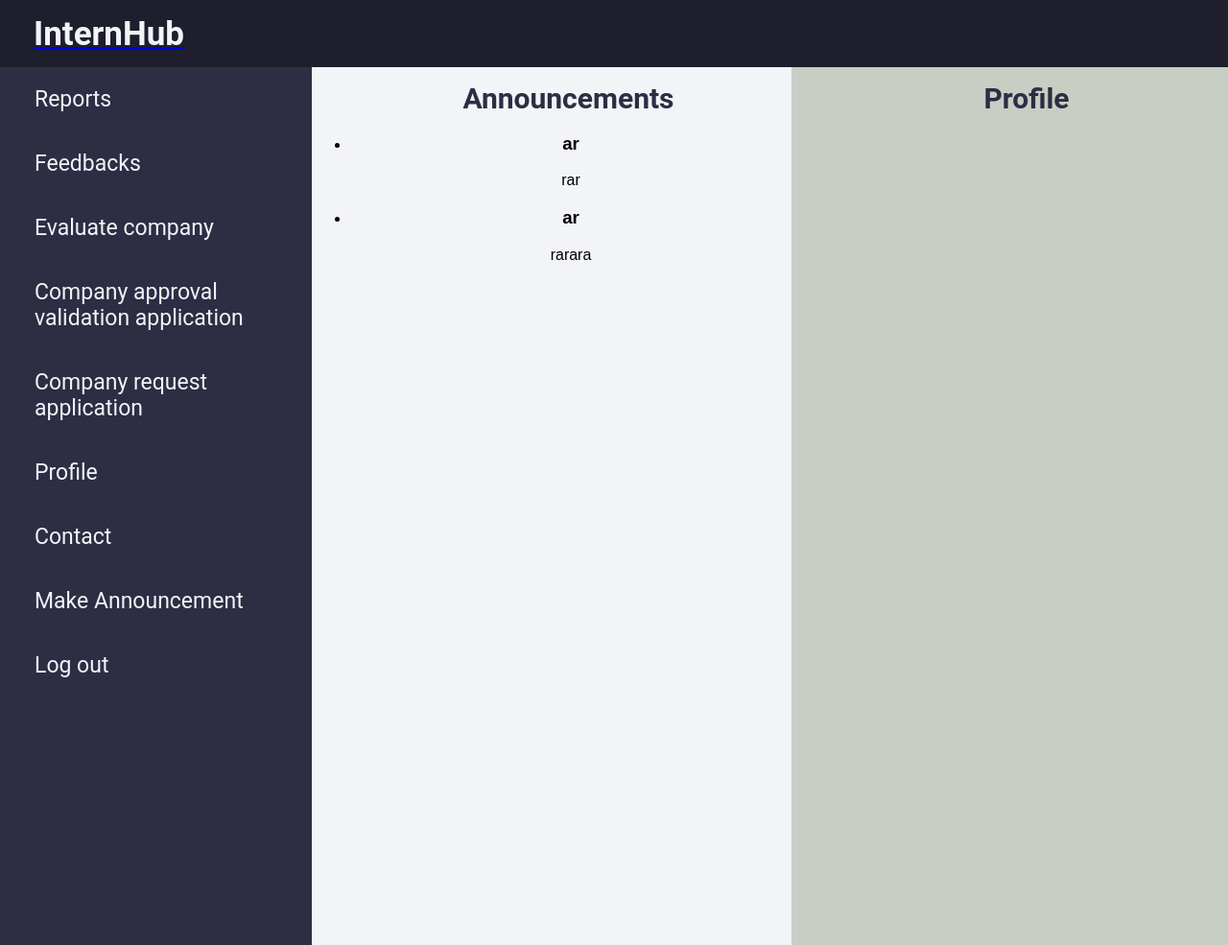
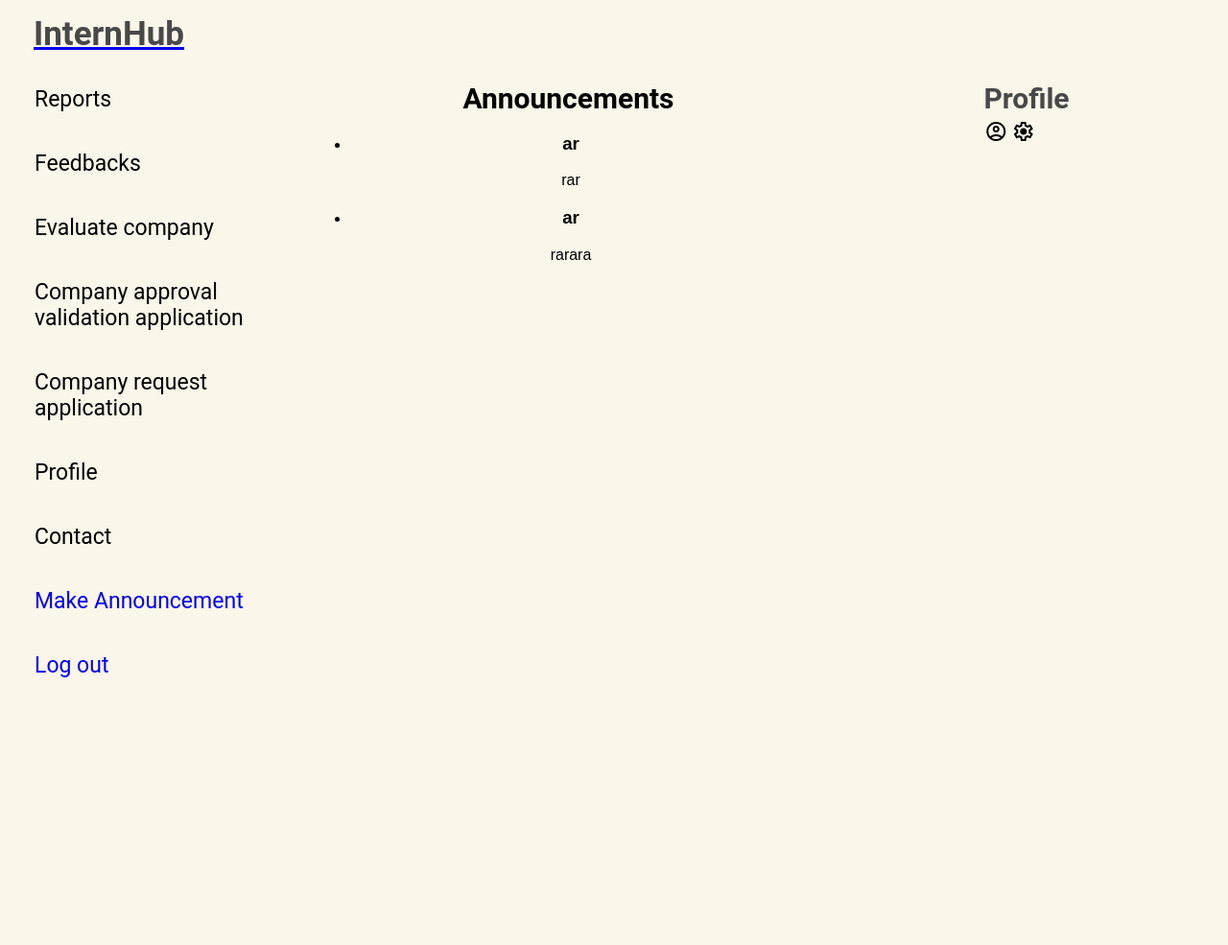
Before and after one commit to SarperArda/InternHub, a Django app: page / in a window 1280 px wide. Shown: the whole page at 96% size. Run offline with Django 4.2, Linux system fonts and the light colour scheme; a user stored in the database is signed in; data comes from the database, SQL or seed files in the repository; both versions use the stored data as it was after the commit.

Commit message:
Color changes

```diff
--- a/InternHub/main/static/main/home.css
+++ b/InternHub/main/static/main/home.css
@@ -1,12 +1,9 @@
 /* Colors*/
 :root {
-    --color-deep-azure: #415A80;
-    --color-snowbelt: #F2F4F8;
-    --color-black-pearl: #1E1E2C;
-    --color-black-blueberry: #2D2D44;
-    --color-foggy-dew: #C8CEC4;
-    --color-carbon: #333333;
-    --color-oily-steel: #9BA8A8;
+    --color-white-sand: #faf6e9;
+    --color-darker-sand: #ece8d9;
+    --color-cloud: #fffdf6;
+    --color-brown-sugar: #494949;
 }
 
 /* Constants */
@@ -21,12 +18,12 @@
 body {
     margin: 0;
     padding: 0;
-    background-color: var(--color-snowbelt);
+    background-color: var(--color-cloud);
     font-family: sans-serif;
 }
 
 .page-header {
-    background-color: var(--color-black-pearl);
+    background-color: var(--color-white-sand);
     overflow: hidden;
     position: relative;
     height: 70px;
@@ -36,7 +33,7 @@
 .page-header h1 {
     font-family: "Roboto", sans-serif;
     font-size: 35px;
-    color: var(--color-snowbelt);
+    color: var(--color-brown-sugar);
     text-align: left;
     margin: 15px 0 5px 35px;
     position: relative;
@@ -54,7 +51,7 @@
 .side-menu {
     grid-row: 1;
     grid-column: 1;
-    background-color: var(--color-black-blueberry);
+    background-color: var(--color-white-sand);
     padding: 0;
     position: relative;
     width: 100%;
@@ -62,7 +59,7 @@
 }
 
 .side-menu nav {
-    background-color: var(--color-black-blueberry);
+    background-color: var(--color-white-sand);
     padding: 0 0 20px 0;
     position: relative;
     width: 325px;
@@ -80,7 +77,7 @@
     font-family: "Roboto", sans-serif;
     text-align: left;
     outline: 0;
-    background-color: var(--color-black-blueberry);
+    background-color: var(--color-white-sand);
     width: 100%;
     border: 0;
     padding: 20px 50px 20px 36px;
@@ -94,13 +91,13 @@
 .side-menu button:hover,
 .side-menu button:focus,
 .side-menu button:active {
-    background-color: var(--color-deep-azure);
+    background-color: var(--color-darker-sand);
 }
 
 .news-section {
     grid-row: 1;
     grid-column: 2;
-    background-color: var(--color-snowbelt);
+    background-color: var(--color-white-sand);
     padding: 0;
     position: relative;
     width: 100%;
@@ -110,14 +107,14 @@
 .news-section h2 {
     font-family: "Roboto", sans-serif;
     font-size: 30px;
-    color: var(--color-black-blueberry);
+    color: var();
     text-align: center;
     margin: 15px 0 5px 35px;
     position: relative;
 }
 
 .news-section nav {
-    background-color: var(--color-snowbelt);
+    background-color: var(--color-white-sand);
     position: relative;
     width: 100%;
     height: 100%;
@@ -126,7 +123,7 @@
 .profile-section {
     grid-row: 1;
     grid-column: 3;
-    background-color: var(--color-foggy-dew);
+    background-color: var(--color-white-sand);
     padding: 0;
     position: relative;
     width: 100%;
@@ -136,14 +133,14 @@
 .profile-section h2 {
     font-family: "Roboto", sans-serif;
     font-size: 30px;
-    color: var(--color-black-blueberry);
+    color: var(--color-brown-sugar);
     text-align: center;
     margin: 15px 0 5px 35px;
     position: relative;
 }
 
 .profile-section nav {
-    background-color: var(--color-foggy-dew);
+    background-color: var(--color-white-sand);
     position: relative;
     width: var(--profile-width);
     height: 100%;
--- a/InternHub/main/templates/main/home.html
+++ b/InternHub/main/templates/main/home.html
@@ -5,6 +5,7 @@
 
 {% block styling %}
     <link rel="stylesheet" type="text/css" href="{% static "main/home.css" %}">
+    <link rel="stylesheet" href="https://fonts.googleapis.com/css2?family=Material+Symbols+Outlined:opsz,wght,FILL,GRAD@20..48,100..700,0..1,-50..200" />
 {% endblock %}
 
 {% block body %}
@@ -33,6 +34,12 @@
                 <h2>Profile</h2>
                 <nav>
                     <!-- placeholder -->
+                    <span class="material-symbols-outlined">
+                        account_circle
+                    </span>
+                    <span class="material-symbols-outlined">
+                            settings
+                    </span>
                 </nav>
             </div>
         </div>
```
Also changed, not shown: InternHub/db.sqlite3.
